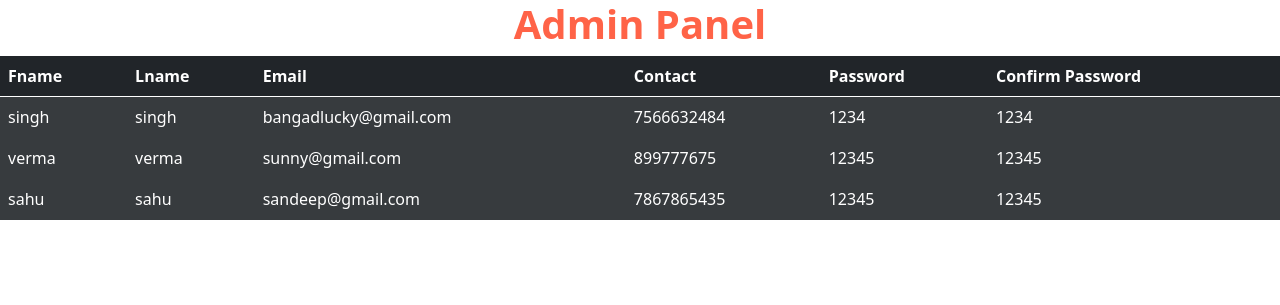
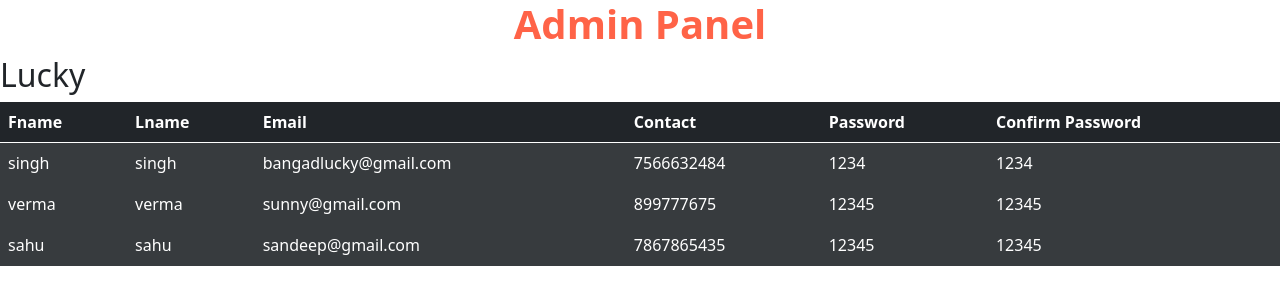
Before and after one commit to luckybangar99/Enquiry-management-system, a Django app: page /adisp/ in a window 1280 px wide. Shown: the top 305 px of the page. Run offline with Django 4.2, Linux system fonts and the light colour scheme; data comes from the database, SQL or seed files in the repository.

Commit message:
Update adisp.html

```diff
--- a/project1/app/templates/adisp.html
+++ b/project1/app/templates/adisp.html
@@ -15,6 +15,7 @@
   </head>
 <body>
     <h1>Admin Panel</h1>
+    <h2>Lucky</h2>
     <table class="table table-dark table-stripped">
         <thead>
           <th>Fname</th>
```
